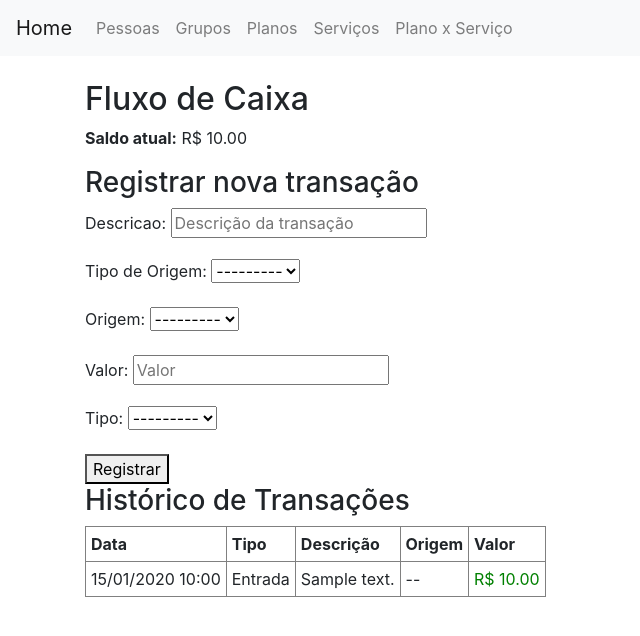
After one commit to guithomazs/barbearia68, a Django app: page /fluxo-caixa/ in a window 1280 px wide. The commit adds this page. Shown: the top 636 px of the page, without its empty margins (0-640 px from the left). Run offline with Django 5.2, Linux system fonts and the light colour scheme; tables that the repository leaves empty hold one stand-in row (values such as "Sample post"); some libraries are stand-ins or nearby versions.

Commit message:
adição de caixa, etc, segundo commit

```diff
--- a/core/admin.py
+++ b/core/admin.py
@@ -1,5 +1,5 @@
 from django.contrib import admin
-from .models import Pessoa, Grupo, Plano, Servico, PlanoServico
+from .models import Pessoa, Grupo, Plano, ServicoProduto, PlanoServico
 
 # Cadastro de Pessoa com exibição simples
 @admin.register(Pessoa)
@@ -24,7 +24,7 @@ class PlanoAdmin(admin.ModelAdmin):
     inlines = [PlanoServicoInline]
 
 # Cadastro de Serviço com exibição simples
-@admin.register(Servico)
+@admin.register(ServicoProduto)
 class ServicoAdmin(admin.ModelAdmin):
     list_display = ('nome', 'valor')
 
--- /dev/null
+++ b/core/forms.py
@@ -0,0 +1,64 @@
+# core/forms.py
+from django import forms
+from django.contrib.contenttypes.models import ContentType
+from core.models import Caixa, Pessoa, Grupo
+
+class CaixaForm(forms.ModelForm):
+    origin_content_type = forms.ModelChoiceField(
+        queryset=ContentType.objects.filter(app_label='core', model__in=['pessoa', 'grupo']),
+        required=False,
+        label="Tipo de Origem"
+    )
+    # Em vez de queryset=None, use um queryset vazio a partir de um model, por exemplo, Pessoa.objects.none()
+    origin_object = forms.ModelChoiceField(
+        queryset=Pessoa.objects.none(),
+        required=False,
+        label="Origem"
+    )
+
+    class Meta:
+        model = Caixa
+        fields = ['descricao', 'origin_content_type', 'origin_object', 'valor', 'tipo']
+        widgets = {
+            'descricao': forms.TextInput(attrs={'placeholder': 'Descrição da transação'}),
+            'valor': forms.NumberInput(attrs={'step': '0.01', 'placeholder': 'Valor'}),
+            'tipo': forms.Select(),
+        }
+
+    def __init__(self, *args, **kwargs):
+        super(CaixaForm, self).__init__(*args, **kwargs)
+        # Se houver um POST ou GET com valor para origin_content_type, popula o origin_object
+        if self.data.get('origin_content_type'):
+            try:
+                ct_id = int(self.data.get('origin_content_type'))
+                content_type = ContentType.objects.get_for_id(ct_id)
+                model_label = content_type.model
+                if model_label == 'pessoa':
+                    self.fields['origin_object'].queryset = Pessoa.objects.all()
+                elif model_label == 'grupo':
+                    self.fields['origin_object'].queryset = Grupo.objects.all()
+                else:
+                    # Define o queryset como vazio usando .none() em um queryset válido
+                    self.fields['origin_object'].queryset = Pessoa.objects.none()
+            except (ValueError, ContentType.DoesNotExist):
+                self.fields['origin_object'].queryset = Pessoa.objects.none()
+        else:
+            self.fields['origin_object'].queryset = Pessoa.objects.none()
+
+    def clean(self):
+        cleaned_data = super().clean()
+        content_type = cleaned_data.get('origin_content_type')
+        origin_object = cleaned_data.get('origin_object')
+        if (content_type and not origin_object) or (origin_object and not content_type):
+            raise forms.ValidationError("Para definir a origem, selecione tanto o tipo quanto o objeto de origem.")
+        return cleaned_data
+
+    def save(self, commit=True):
+        instance = super().save(commit=False)
+        origin_object = self.cleaned_data.get('origin_object')
+        if origin_object:
+            instance.origin_object_id = origin_object.pk
+            instance.origin_content_type = ContentType.objects.get_for_model(origin_object)
+        if commit:
+            instance.save()
+        return instance
--- /dev/null
+++ b/core/templates/core/fluxo_caixa.html
@@ -0,0 +1,70 @@
+{% extends "core/base.html" %}
+
+{% block content %}
+  <h2>Fluxo de Caixa</h2>
+  <p><strong>Saldo atual:</strong> R$ {{ saldo|floatformat:2 }}</p>
+
+  <h3>Registrar nova transação</h3>
+  <form method="post">
+    {% csrf_token %}
+    {{ form.as_p }}
+    <button type="submit">Registrar</button>
+  </form>
+
+  <h3>Histórico de Transações</h3>
+  <table border="1" cellpadding="5" cellspacing="0">
+    <tr>
+      <th>Data</th>
+      <th>Tipo</th>
+      <th>Descrição</th>
+      <th>Origem</th>
+      <th>Valor</th>
+    </tr>
+    {% for item in registros %}
+      <tr>
+        <td>{{ item.data|date:"d/m/Y H:i" }}</td>
+        <td>{{ item.get_tipo_display }}</td>
+        <td>{{ item.descricao }}</td>
+        <td>
+          {% if item.origem %}
+            {{ item.origem }}
+          {% else %}
+            --
+          {% endif %}
+        </td>
+        <td>
+          {% if item.tipo == "saida" %}
+            <span style="color: red;">-R$ {{ item.valor|floatformat:2 }}</span>
+          {% else %}
+            <span style="color: green;">R$ {{ item.valor|floatformat:2 }}</span>
+          {% endif %}
+        </td>
+      </tr>
+    {% endfor %}
+  </table>
+{% endblock %}
+
+
+<script src="https://code.jquery.com/jquery-3.6.0.min.js"></script>
+<script>
+$(document).ready(function(){
+    $('#id_origin_content_type').change(function(){
+        var ct_id = $(this).val();
+        $.ajax({
+            url: "{% url 'listar_origem' %}",
+            data: {
+                'ct_id': ct_id
+            },
+            success: function(data){
+                var select = $('#id_origin_object');
+                select.empty();
+                // Adiciona uma opção vazia
+                select.append($('<option></option>').attr('value', '').text('---------'));
+                $.each(data, function(index, obj) {
+                    select.append($('<option></option>').attr('value', obj.id).text(obj.nome));
+                });
+            }
+        });
+    });
+});
+</script>
--- a/core/urls.py
+++ b/core/urls.py
@@ -4,7 +4,8 @@ from .views import (
     GrupoListView, GrupoDetailView, GrupoCreateView, GrupoUpdateView, GrupoDeleteView,
     PlanoListView, PlanoDetailView, PlanoCreateView, PlanoUpdateView, PlanoDeleteView,
     ServicoListView, ServicoDetailView, ServicoCreateView, ServicoUpdateView, ServicoDeleteView,
-    PlanoServicoListView, PlanoServicoDetailView, PlanoServicoCreateView, PlanoServicoUpdateView, PlanoServicoDeleteView, home, verificar_servicos
+    PlanoServicoListView, PlanoServicoDetailView, PlanoServicoCreateView, PlanoServicoUpdateView,
+    PlanoServicoDeleteView, home, verificar_servicos, fluxo_caixa, listar_origem
 )
 
 urlpatterns = [
@@ -47,5 +48,6 @@ urlpatterns = [
     path('planoservicos/<int:pk>/excluir/', PlanoServicoDeleteView.as_view(), name='planoservico_delete'),
 
     path('verificar/', verificar_servicos, name='verificar'),
-
+    path('fluxo-caixa/', fluxo_caixa, name='fluxo_caixa'),
+    path('ajax/listar-origem/', listar_origem, name='listar_origem'),
 ]
--- a/core/views.py
+++ b/core/views.py
@@ -1,8 +1,13 @@
-from django.shortcuts import render
+from django.shortcuts import render, redirect
 
 from django.urls import reverse_lazy
 from django.views.generic import ListView, DetailView, CreateView, UpdateView, DeleteView
-from .models import Pessoa, Grupo, Plano, Servico, PlanoServico
+from .models import Pessoa, Grupo, Plano, ServicoProduto, PlanoServico, Caixa
+from .forms import CaixaForm
+
+from django.db.models import Sum, Case, When, F, DecimalField
+from django.http import JsonResponse
+from django.contrib.contenttypes.models import ContentType
 
 from decimal import Decimal
 
@@ -99,29 +104,29 @@ class PlanoDeleteView(DeleteView):
 
 # ----- Views para Serviço -----
 class ServicoListView(ListView):
-    model = Servico
+    model = ServicoProduto
     template_name = 'core/servico_list.html'
     context_object_name = 'servicos'
 
 class ServicoDetailView(DetailView):
-    model = Servico
+    model = ServicoProduto
     template_name = 'core/servico_detail.html'
     context_object_name = 'servico'
 
 class ServicoCreateView(CreateView):
-    model = Servico
+    model = ServicoProduto
     template_name = 'core/servico_form.html'
     fields = ['nome', 'descricao', 'valor']
     success_url = reverse_lazy('servico_list')
 
 class ServicoUpdateView(UpdateView):
-    model = Servico
+    model = ServicoProduto
     template_name = 'core/servico_form.html'
     fields = ['nome', 'descricao', 'valor']
     success_url = reverse_lazy('servico_list')
 
 class ServicoDeleteView(DeleteView):
-    model = Servico
+    model = ServicoProduto
     template_name = 'core/servico_confirm_delete.html'
     success_url = reverse_lazy('servico_list')
 
@@ -158,10 +163,16 @@ class PlanoServicoDeleteView(DeleteView):
 def verificar_servicos(request):
     resultado = None
     erro = None
+    pessoa = None
+    grupos = []
+    planos_utilizados = set()
 
     if request.method == 'POST':
         busca = request.POST.get('busca')
         pessoa = Pessoa.objects.filter(cpf=busca).first() or Pessoa.objects.filter(nome__icontains=busca).first()
+
+        todos_servicos = ServicoProduto.objects.all()
+        servico_descontos = {}
 
         if not pessoa:
             erro = "Pessoa não encontrada."
@@ -171,27 +182,86 @@ def verificar_servicos(request):
             for grupo in grupos:
                 planos.update(grupo.planos.all())
 
-            # Pega todos os serviços do sistema
-            todos_servicos = Servico.objects.all()
-            servico_descontos = {}
-
             for servico in todos_servicos:
                 maior_desconto = Decimal('0')
+                plano_usado = None
                 for plano in planos:
                     ps = plano.plano_servicos.filter(servico=servico).first()
                     if ps and ps.desconto > maior_desconto:
                         maior_desconto = ps.desconto
-
+                        plano_usado = plano
                 valor_com_desconto = servico.valor * (Decimal('1') - maior_desconto / Decimal('100'))
                 servico_descontos[servico.id] = {
                     'servico': servico,
                     'desconto': maior_desconto,
-                    'valor_com_desconto': valor_com_desconto
+                    'valor_com_desconto': valor_com_desconto,
+                    'plano_usado': plano_usado
                 }
 
-            resultado = list(servico_descontos.values())
+                if plano_usado:
+                    planos_utilizados.add(plano_usado)
+
+        # Caso a pessoa não seja encontrada, mostrar os serviços com 0% de desconto
+        if not pessoa:
+            for servico in todos_servicos:
+                servico_descontos[servico.id] = {
+                    'servico': servico,
+                    'desconto': Decimal('0'),
+                    'valor_com_desconto': servico.valor,
+                    'plano_usado': None
+                }
+
+        resultado = list(servico_descontos.values())
 
     return render(request, 'core/verificar.html', {
         'resultado': resultado,
-        'erro': erro
+        'erro': erro,
+        'pessoa': pessoa,
+        'grupos': grupos,
+        'planos_utilizados': planos_utilizados,
+        'busca': request.POST.get('busca', '')
     })
+
+def fluxo_caixa(request):
+    if request.method == "POST":
+        form = CaixaForm(request.POST)
+        if form.is_valid():
+            form.save()
+            return redirect('fluxo_caixa')
+    else:
+        form = CaixaForm()
+
+    registros = Caixa.objects.all().order_by('-data')
+
+    saldo = Caixa.objects.aggregate(
+        total=Sum(
+            Case(
+                When(tipo='entrada', then=F('valor')),
+                When(tipo='saida', then=-F('valor')),
+                output_field=DecimalField()
+            )
+        )
+    )['total'] or Decimal('0.00')
+
+    context = {
+        'registros': registros,
+        'saldo': saldo,
+        'form': form,
+    }
+    return render(request, 'core/fluxo_caixa.html', context)
+
+def listar_origem(request):
+    ct_id = request.GET.get('ct_id')
+    try:
+        ct_id = int(ct_id)
+        content_type = ContentType.objects.get_for_id(ct_id)
+        model_label = content_type.model
+        if model_label == 'pessoa':
+            objetos = Pessoa.objects.all().values('id', 'nome')
+        elif model_label == 'grupo':
+            objetos = Grupo.objects.all().values('id', 'nome')
+        else:
+            objetos = []
+        return JsonResponse(list(objetos), safe=False)
+    except (ValueError, ContentType.DoesNotExist):
+        return JsonResponse([], safe=False)
```
Also changed, not shown: core/models.py (+45 -4 lines), core/templates/core/verificar.html (+55 -2 lines), core/migrations/0001_initial.py, core/migrations/0002_caixa.py (added), core/migrations/0003_caixa_origin_content_type_caixa_origin_object_id.py (added).
